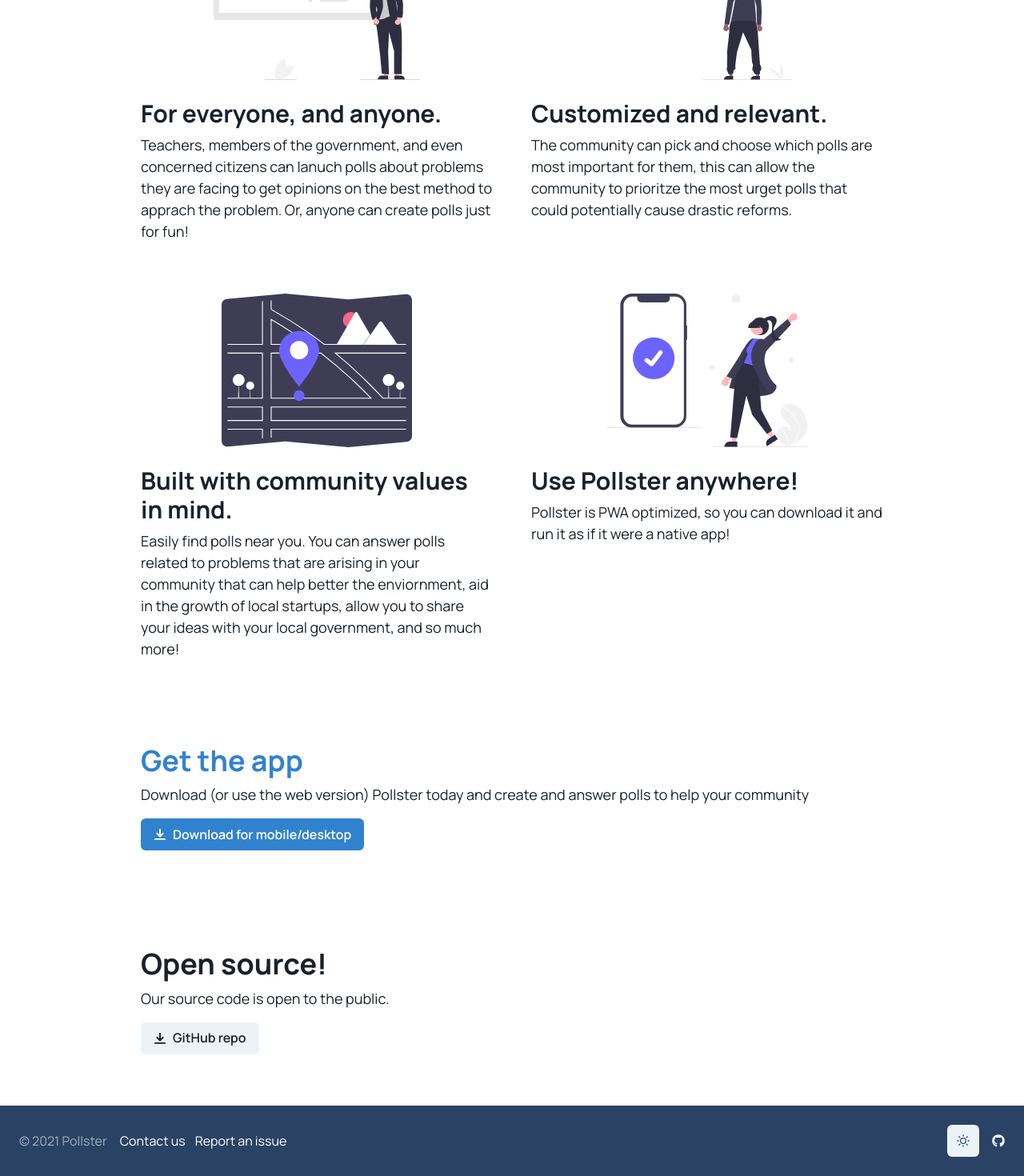
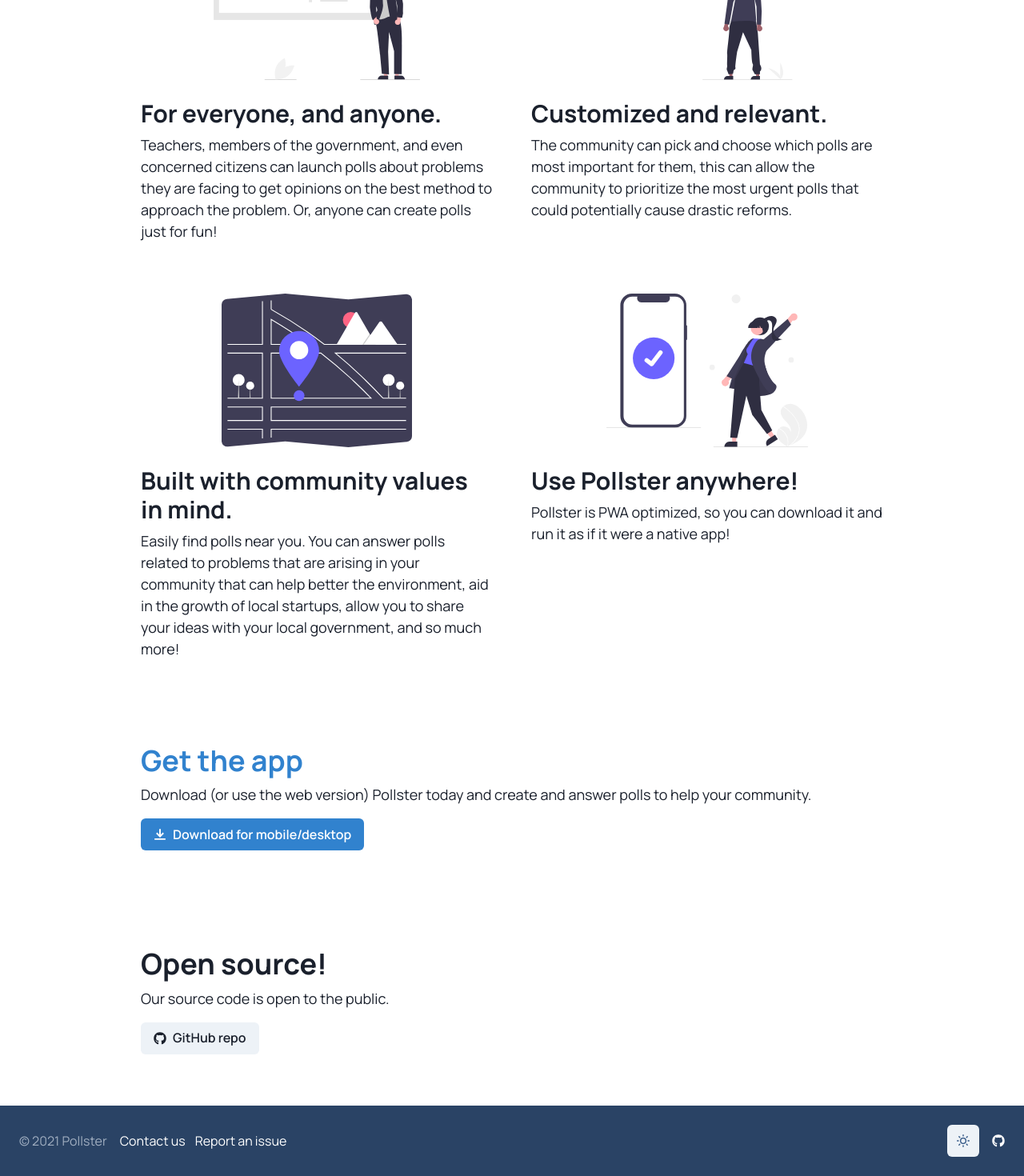
Before and after one commit to tinuh/pollster, a React (Create React App) app: page / in a window 1280 px wide. Shown: the part 603-2073 px from the top of the page at 80% size. Built offline with nearby package versions, Linux system fonts and the light colour scheme; no server answers.

Commit message:
minor fixes

```diff
--- a/src/components/footer.js
+++ b/src/components/footer.js
@@ -9,7 +9,7 @@ import {
   useColorModeValue,
 } from '@chakra-ui/react';
 
-import ColorModeToggle from './colormodetoggle';
+import ColorModeToggle from './colorModeToggle';
 
 import { FontAwesomeIcon } from '@fortawesome/react-fontawesome';
 import { faGithub } from '@fortawesome/free-brands-svg-icons';
--- a/src/pages/homePage.jsx
+++ b/src/pages/homePage.jsx
@@ -1,16 +1,20 @@
 import React from 'react';
+import { Link as RLink } from 'react-router-dom';
 import {
     Box,
     Container,
     SimpleGrid,
     Heading,
+    Button,
     Text,
-    Button,
     Image,
     Center,
     Link as ChakraLink,
 } from '@chakra-ui/react';
 import { DownloadIcon } from '@chakra-ui/icons';
+
+import { FontAwesomeIcon } from '@fortawesome/react-fontawesome';
+import { faGithub } from '@fortawesome/free-brands-svg-icons';
 
 export default function homePage(){
     return (
@@ -22,7 +26,9 @@ export default function homePage(){
                 <Heading as="h2" size="lg" fontWeight="normal">
                     A community polling app with unlimited potential
                 </Heading>
-                <Button my={8} colorScheme="blue" size="lg">Start discovering today</Button>
+                <RLink to="/discover">
+                    <Button my={8} colorScheme="blue" size="lg">Start discovering today</Button>
+                </RLink>
             </Box>
 
             <Container maxW="container.lg" p={12}>
@@ -33,7 +39,7 @@ export default function homePage(){
                     </Center>
                     <Heading as="h3" size="lg" my={2}>For everyone, and anyone.</Heading>
                     <Text fontSize="lg">
-                        Teachers, members of the government, and even concerned citizens can lanuch polls about problems they are facing to get opinions on the best method to apprach the problem. Or, anyone can create polls just for fun!
+                        Teachers, members of the government, and even concerned citizens can launch polls about problems they are facing to get opinions on the best method to approach the problem. Or, anyone can create polls just for fun!
                     </Text>
                 </Box>
                 <Box>
@@ -42,7 +48,7 @@ export default function homePage(){
                     </Center>
                     <Heading as="h3" size="lg" my={2}>Customized and relevant.</Heading>
                     <Text fontSize="lg">
-                        The community can pick and choose which polls are most important for them, this can allow the community to prioritze the most urget polls that could potentially cause drastic reforms.
+                        The community can pick and choose which polls are most important for them, this can allow the community to prioritize the most urgent polls that could potentially cause drastic reforms.
                     </Text>
                 </Box>
                 <Box>
@@ -51,7 +57,7 @@ export default function homePage(){
                     </Center>
                     <Heading as="h3" size="lg" my={2}>Built with community values in mind.</Heading>
                     <Text fontSize="lg">
-                        Easily find polls near you. You can answer polls related to problems that are arising in your community that can help better the enviornment, aid in the growth of local startups, allow you to share your ideas with your local government, and so much more!
+                        Easily find polls near you. You can answer polls related to problems that are arising in your community that can help better the environment, aid in the growth of local startups, allow you to share your ideas with your local government, and so much more!
                     </Text>
                 </Box>
                 <Box>
@@ -71,7 +77,7 @@ export default function homePage(){
                     color="brand.500"
                 >Get the app</Heading>
                 <Text fontSize="lg">
-                Download (or use the web version) Pollster today and create and answer polls to help your community
+                Download (or use the web version) Pollster today and create and answer polls to help your community.
                 </Text>
                 <Button colorScheme="blue" variant="solid" my={4} leftIcon={<DownloadIcon />}>Download for mobile/desktop</Button>
             </Container>
@@ -83,7 +89,7 @@ export default function homePage(){
                 Our source code is open to the public.
                 </Text>
                 <ChakraLink href="https://github.com/tinuh/pollster" target="_blank" style={{ textDecoration: 'none' }}>
-                    <Button colorScheme="gray" variant="solid" my={4} leftIcon={<DownloadIcon />}>GitHub repo</Button>
+                    <Button colorScheme="gray" variant="solid" my={4} leftIcon={<FontAwesomeIcon icon={faGithub}/>}>GitHub repo</Button>
                 </ChakraLink>
             </Container>
         </>
```
